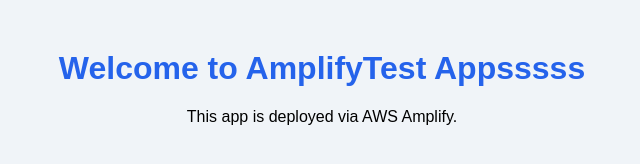
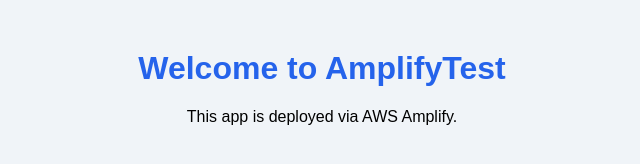
Before and after one commit to yousseforabi279/AmplifyTest, a website: page index.html in a window 1280 px wide. Shown: the whole page, without its empty margins (318-958 px from the left). Drawn offline with Linux system fonts and the light colour scheme.

Commit message:
Update index.html

```diff
--- a/index.html
+++ b/index.html
@@ -10,7 +10,7 @@
 </style>
 </head>
 <body>
-<h1>Welcome to AmplifyTest Appsssss</h1>
+<h1>Welcome to AmplifyTest </h1>
 <p>This app is deployed via AWS Amplify.</p>
 </body>
 </html>
```
